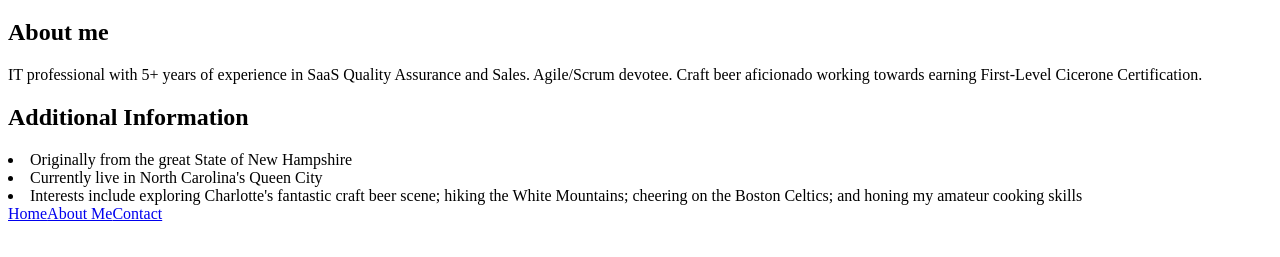
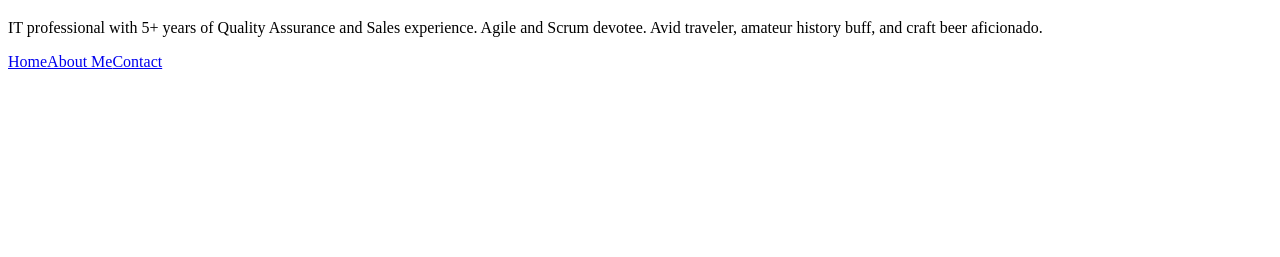
Before and after one commit to Sherlock603/v4-gatsby-portfolio, a Gatsby site: page / in a window 1280 px wide. Shown: the part 61-318 px from the top of the page. Built offline with nearby package versions, Linux system fonts and the light colour scheme; Gatsby itself is replaced by a stand-in of ours.

Commit message:
Made changes to language on Home page, and created Experience page.

```diff
--- a/src/pages/index.js
+++ b/src/pages/index.js
@@ -8,21 +8,12 @@ const IndexPage = () => {
       <div id="layout_landing-page">
         <div id="container_landing-page">
           <h1>Hank Holmes</h1>
-          <h2>About me</h2>
-          <p>
-            IT professional with 5+ years of experience in SaaS Quality
-            Assurance and Sales. Agile/Scrum devotee. Craft beer aficionado
-            working towards earning First-Level Cicerone Certification.
-          </p>
-          <h2>Additional Information</h2>
-          <li>Originally from the great State of New Hampshire</li>
-          <li>Currently live in North Carolina's Queen City</li>
-          <li>
-            Interests include exploring Charlotte's fantastic craft beer scene;
-            hiking the White Mountains; cheering on the Boston Celtics; and
-            honing my amateur cooking skills
-          </li>
         </div>
+        <p>
+          IT professional with 5+ years of Quality Assurance and Sales
+          experience. Agile and Scrum devotee. Avid traveler, amateur
+          history buff, and craft beer aficionado.
+        </p>
         <Link to="/">Home</Link>
         <Link to="/about">About Me</Link>
         <Link to="/contact">Contact</Link>
```
Also changed, not shown: src/pages/experience.js (renamed from src/pages/about.js, +8 -10 lines).
